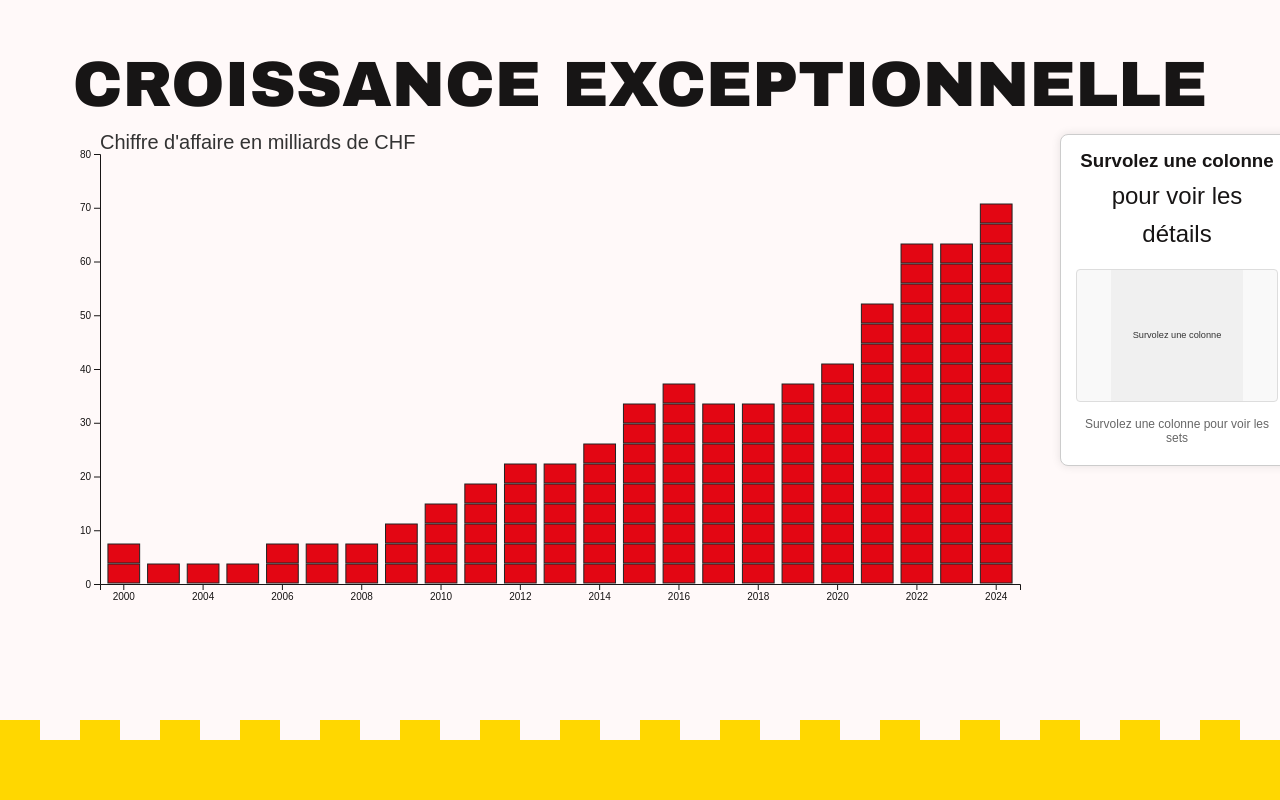
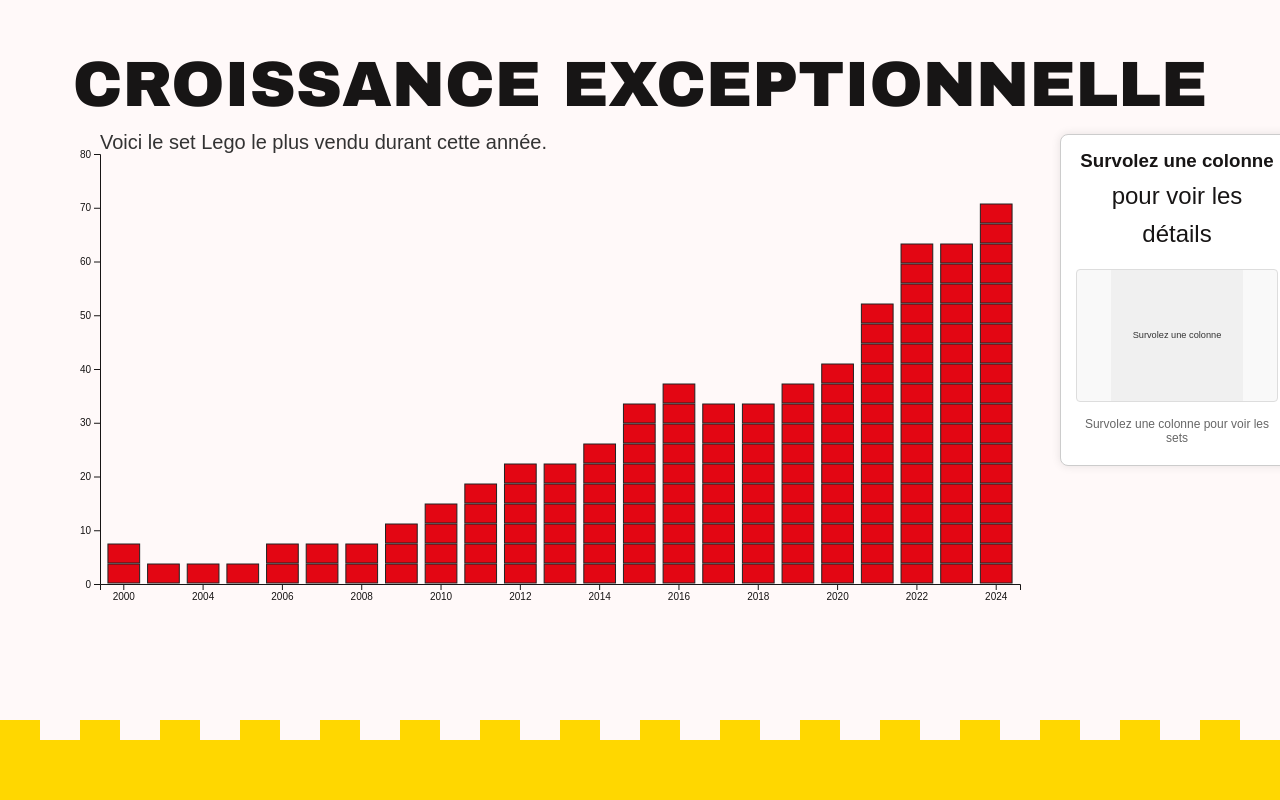
Before and after one commit to ViElChompo/visualDon-legoStory, a website built with Vite: page index.html in a window 1280 px wide. Shown: the part 2960-3760 px from the top of the page. Built offline with nearby package versions, Linux system fonts and the light colour scheme; no server answers.

Commit message:
Quelque problèmes réglés

```diff
--- a/index.html
+++ b/index.html
@@ -16,6 +16,7 @@
 	<footer>
 		<p>Scrolly telling Visual Don 2025</p>
 		<p>Maximilien Maret & Wojciechowski</p>
+		<p>DATA provider: <a href="https://rebrickable.com/">Rebrickable</a></p>
 	</footer>
 </body>
 </html>
--- a/src/components/04-croissance.js
+++ b/src/components/04-croissance.js
@@ -182,7 +182,7 @@
     g.append("text")
         .attr("x", 0)
         .attr("y", -5)
-        .text("Chiffre d'affaire en milliards de CHF")
+        .text("Voici le set Lego le plus vendu durant cette année.")
         .attr("font-size", "20px")
         .attr("fill", "#333")
         .attr("font-family", "sans-serif");
```
Also changed, not shown: 1 other file.
